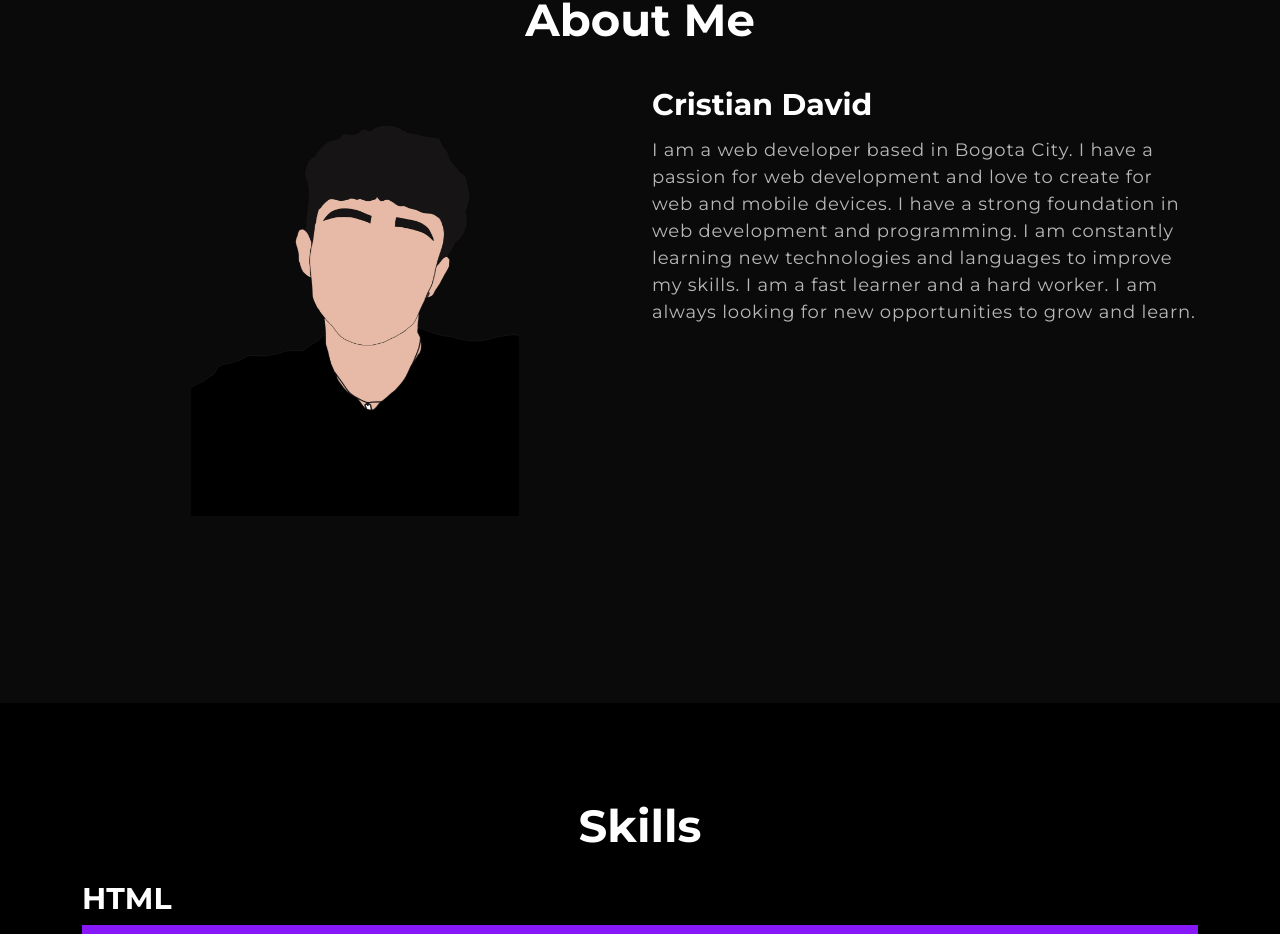
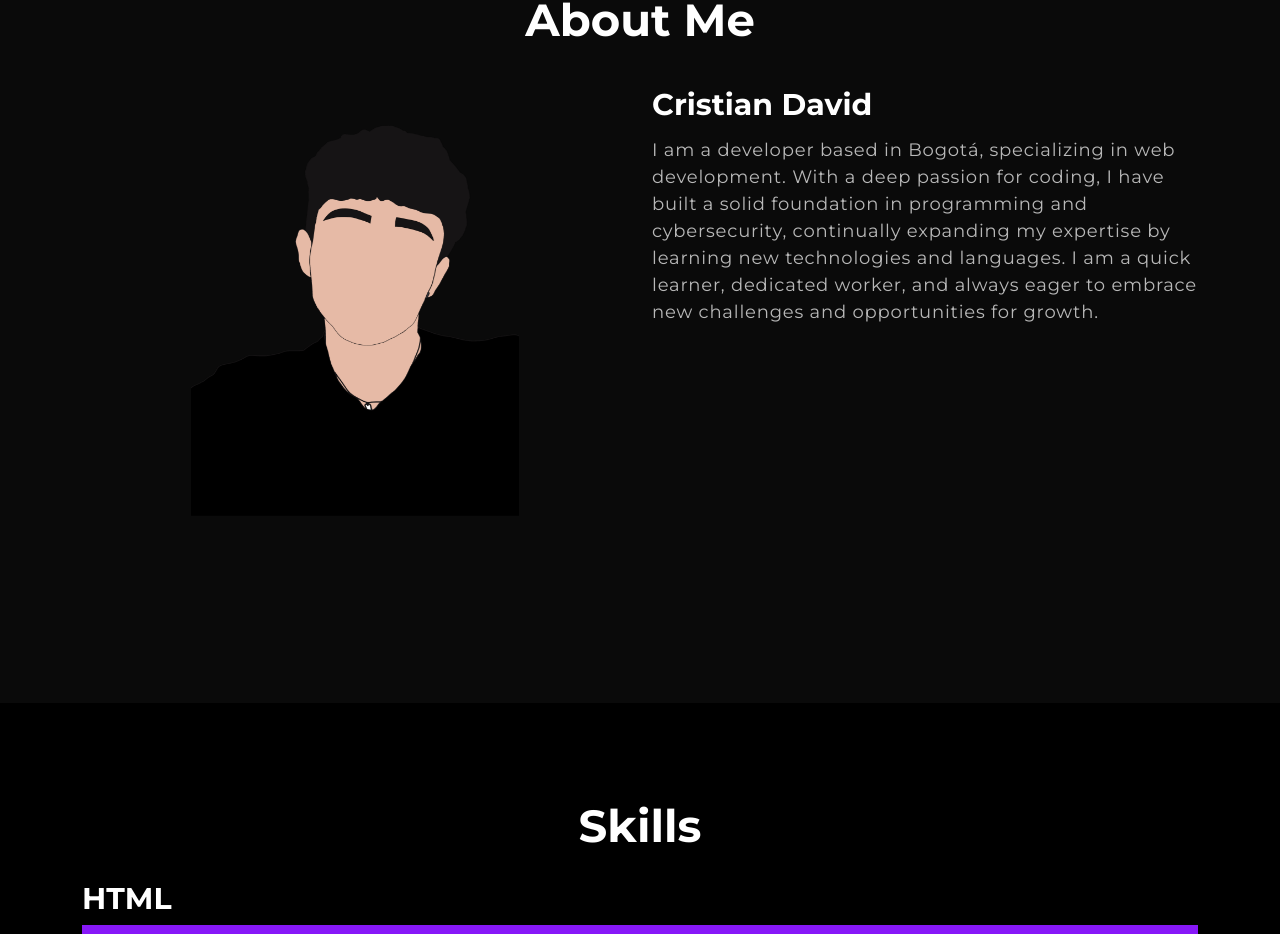
Before and after one commit to CristianDCM/portfolio-web, a React (Create React App) app: page / in a window 1280 px wide. Shown: the part 879-1813 px from the top of the page. Built offline with nearby package versions, Linux system fonts and the light colour scheme.

Commit message:
Actualizar información de perfil en AboutMe.js

```diff
--- a/src/components/AboutMe.js
+++ b/src/components/AboutMe.js
@@ -45,12 +45,12 @@ export const AboutMe = () => {
           >
             <h3>Cristian David</h3>
             <p>
-              I am a web developer based in Bogota City. I have a passion for
-              web development and love to create for web and mobile devices. I
-              have a strong foundation in web development and programming. I am
-              constantly learning new technologies and languages to improve my
-              skills. I am a fast learner and a hard worker. I am always looking
-              for new opportunities to grow and learn.
+              I am a developer based in Bogotá, specializing in web development.
+              With a deep passion for coding, I have built a solid foundation in
+              programming and cybersecurity, continually expanding my expertise
+              by learning new technologies and languages. I am a quick learner,
+              dedicated worker, and always eager to embrace new challenges and
+              opportunities for growth.
             </p>
           </Col>
         </Row>
```
